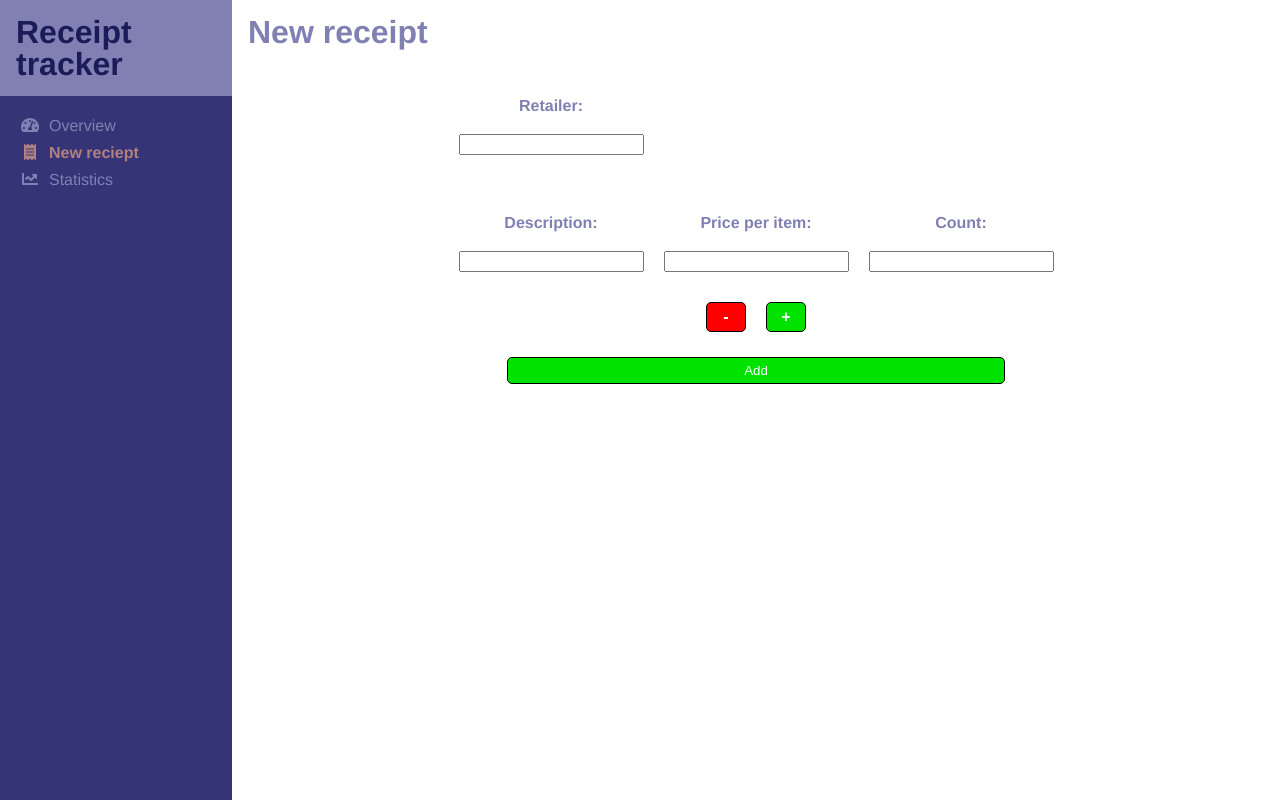
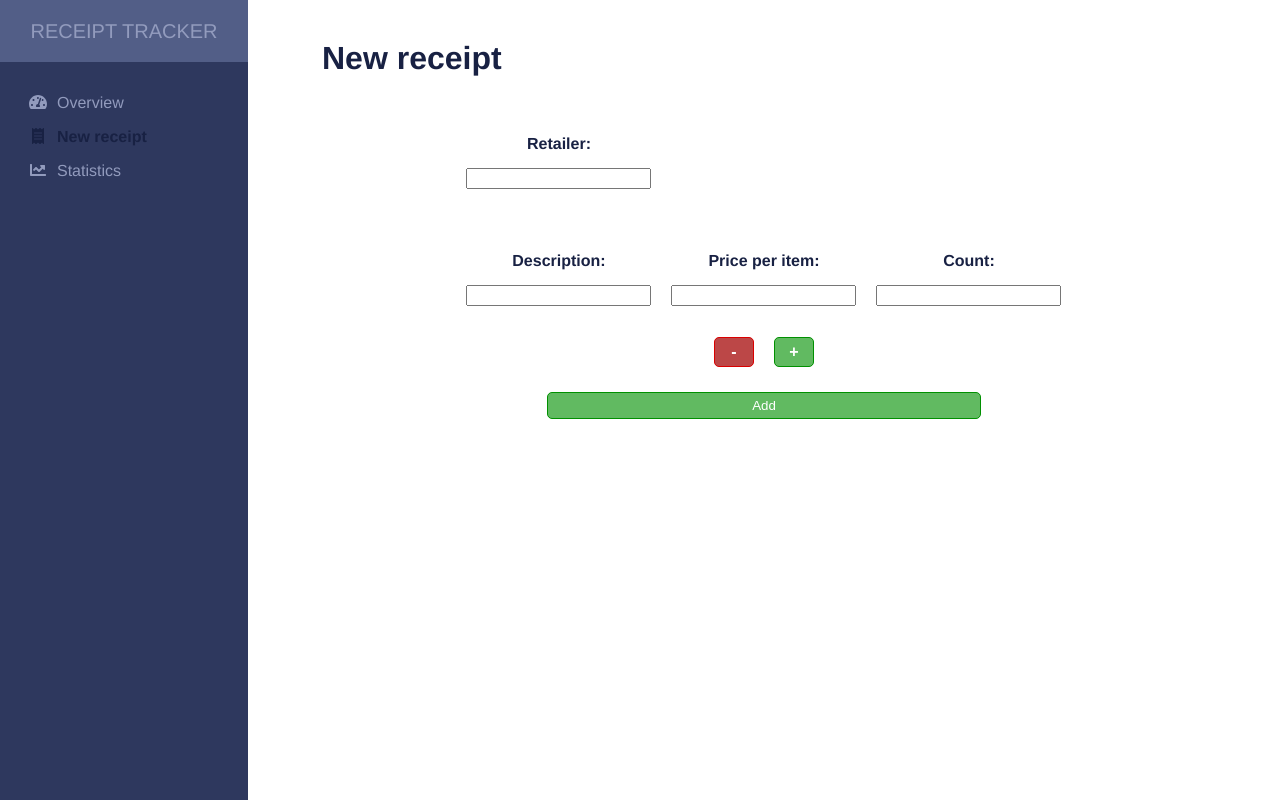
Before and after one commit to Emanjo/Receipt-tracker, a Vue app in the folder client/: page /new-receipt in a window 1280 px wide. Built offline with nearby package versions, Linux system fonts and the light colour scheme.

Commit message:
Color changes

```diff
--- a/client/src/App.vue
+++ b/client/src/App.vue
@@ -40,30 +40,36 @@ html {
 }
 
 #app {
-  font-family: 'Avenir', Helvetica, Arial, sans-serif;
+  font-family: Helvetica, Arial, sans-serif;
   -webkit-font-smoothing: antialiased;
   -moz-osx-font-smoothing: grayscale;
-  color: #8080B3;
+  color: #182143;
   min-height: 100vh;
   display: flex;
+  line-height: 1.5;
   .nav {
-    background-color: #343477;
+    background-color: #2E385E;
     .logo {
-      background: #8080B3;
+      background: #525E87;
       padding: 1em;
+      text-align: center;
+      text-transform: uppercase;
       h1 {
-        color: #1B1B5A;
+        font-size: 20px;
+        font-weight: lighter;
+        color: #929BBD;
       }
     }
   }
   .content {
     width: 100%;
+    padding: 10px 50px;
   }
 }
 
 .container {
   overflow: hidden;
-  margin: 1em;
+  margin: 1.5em;
 }
 
 .fade-enter-active {
--- a/client/src/components/MainNav.vue
+++ b/client/src/components/MainNav.vue
@@ -8,7 +8,7 @@
 							</router-link>
 						<router-link to="/new-receipt" class="table-row">
 							<div class="table-cell --table-cell-center"><font-awesome-icon icon="receipt" /></div>
-							<div class="table-cell">New reciept</div>
+							<div class="table-cell">New receipt</div>
 						</router-link>
 						<router-link to="/statistics" class="table-row">
 							<div class="table-cell --table-cell-center"><font-awesome-icon icon="chart-line" /></div>
@@ -35,7 +35,7 @@
 
 nav {
 	a {
-		color: #8080B3;
+		color: #929BBD;
 		display: flex;
 		align-items: center;
 		text-decoration: none;
@@ -46,7 +46,7 @@ nav {
 }
 
 .router-link-active {
-	color: #b38082;
+	color: #182143;
 	font-weight: bold;
 }
 
--- a/client/src/components/NewReceipt.vue
+++ b/client/src/components/NewReceipt.vue
@@ -55,10 +55,14 @@
                           count: '<input type="number">'});
       },
       removeItem() {
+        if (this.tableRowInputs.length <= 1) {
+          this.addItem();
+        }
         this.tableRowInputs.splice(-1,3);
       }
     },
     mounted() {
+      console.log(this.tableRowInputs.length);
 
     }
 
@@ -86,7 +90,6 @@
       width: 100%;
       label {
         display: block;
-        margin-bottom: 10px;
       }
       td {
         padding: 10px;
@@ -104,7 +107,8 @@
     padding: 5px;
 
     &--submit {
-      background: #00e300;
+      background: #0190019e;
+      border: 1px solid #019001;
       color: white;
       flex-basis: 70%;
     }
@@ -115,14 +119,20 @@
       color: white;
       font-weight: bold;
       font-size: 16px;
+      cursor: pointer;
+      &:active {
+        transform:scale(0.9);
+      }
     }
 
     &--minus {
-      background: red;
+      background: #a20000b8;
+      border: 1px solid #da0000;
     }
 
     &--plus {
-      background: #00e300;
+      background: #0190019e;
+      border: 1px solid #019001;
     }
   }
 
--- a/client/src/components/Overview.vue
+++ b/client/src/components/Overview.vue
@@ -34,16 +34,15 @@
 }
 
 .square {
-	background: lightgray;
 	flex-basis: calc(50% - 40px);
-	padding: 20px;
 	margin: 20px;
 	max-height: calc(50% - 40px);
 	min-height: calc(50% - 40px);
 }
 
 .square-title {
-	text-align: center;
+	border-bottom: 1px solid #191C27;
+	padding-bottom: 15px;
 }
 
 
```
